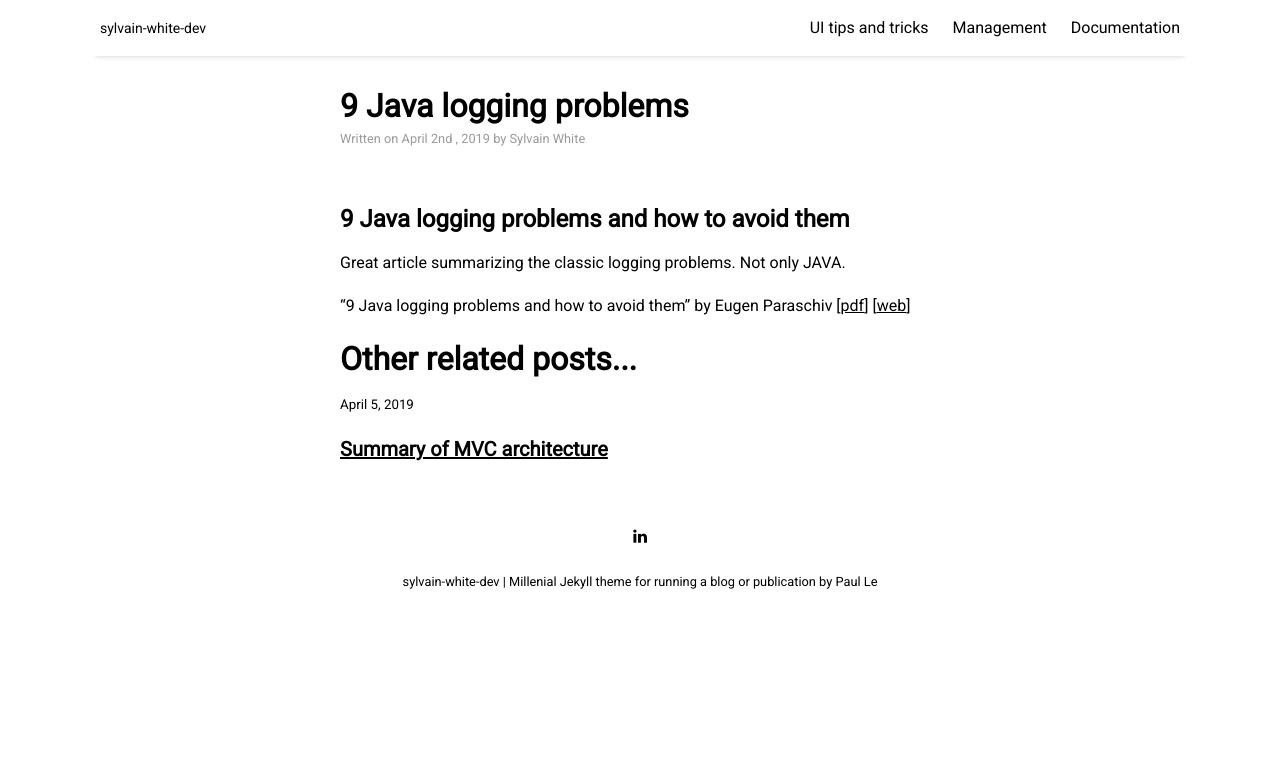
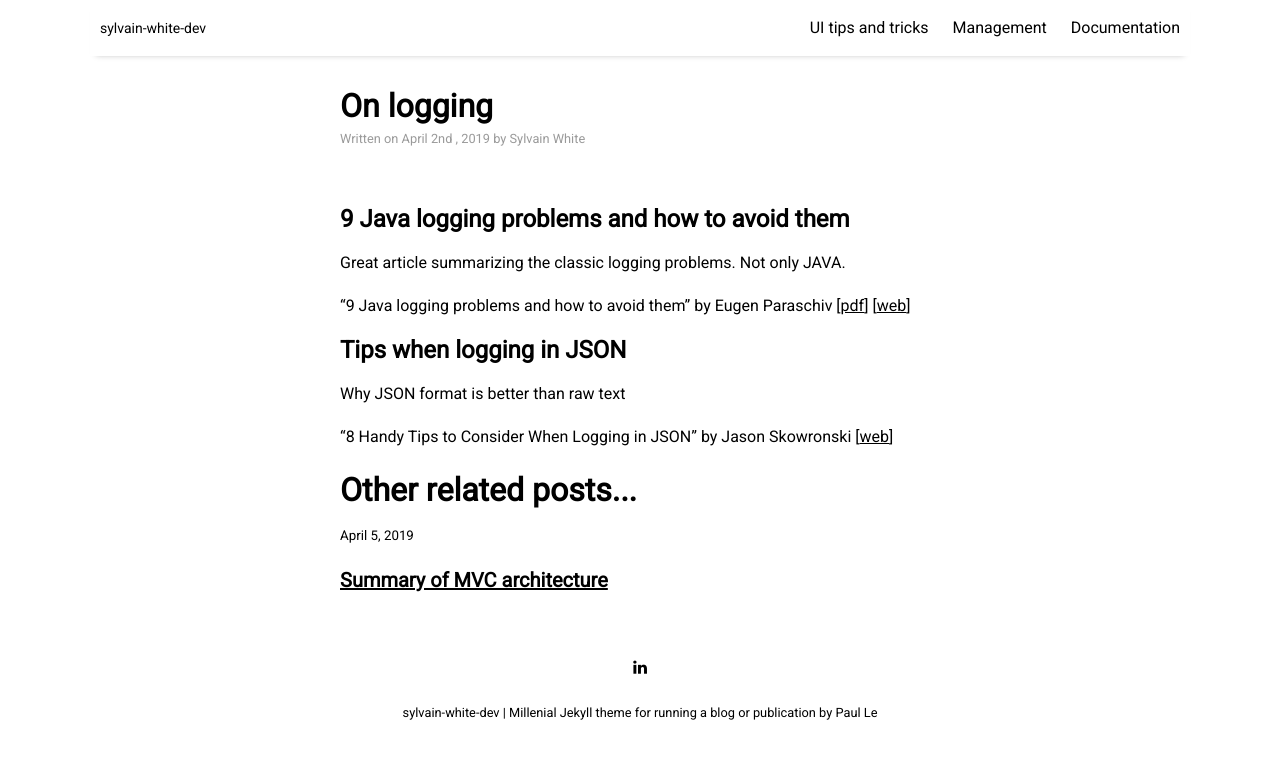
Before and after one commit to sylvainwhite/sylvain-white-dev, a Jekyll site: the page built from _posts/2019-04-02-onLogging.md, in a window 1280 px wide. Shown: the top 759 px of the page. Built offline with Jekyll 4.4.1, drawn with Linux system fonts in a browser that asks for light colours; nearby versions of some CDN libraries.

Commit message:
Update logging post

```diff
--- a/_posts/2019-04-02-9JavaLoggingProblems.md
+++ b/_posts/2019-04-02-onLogging.md
@@ -1,6 +1,6 @@
 ---
 layout: post
-title: "9 Java logging problems"
+title: "On logging"
 author: "Sylvain White"
 categories: design
 tags: [design]
@@ -15,3 +15,10 @@ Great article summarizing the classic logging problems. Not only JAVA.
 "9 Java logging problems and how to avoid them" by Eugen Paraschiv
 [[pdf]({{ site.github.url }}/resources/9JavaLoggingProblems.pdf){:target="_blank"}]
 [[web](https://stackify.com/9-logging-sins-java/){:target="_blank"}]
+
+## Tips when logging in JSON
+
+Why JSON format is better than raw text
+
+"8 Handy Tips to Consider When Logging in JSON" by Jason Skowronski
+[[web](https://www.loggly.com/blog/8-handy-tips-consider-logging-json/){:target="_blank"}]
```
